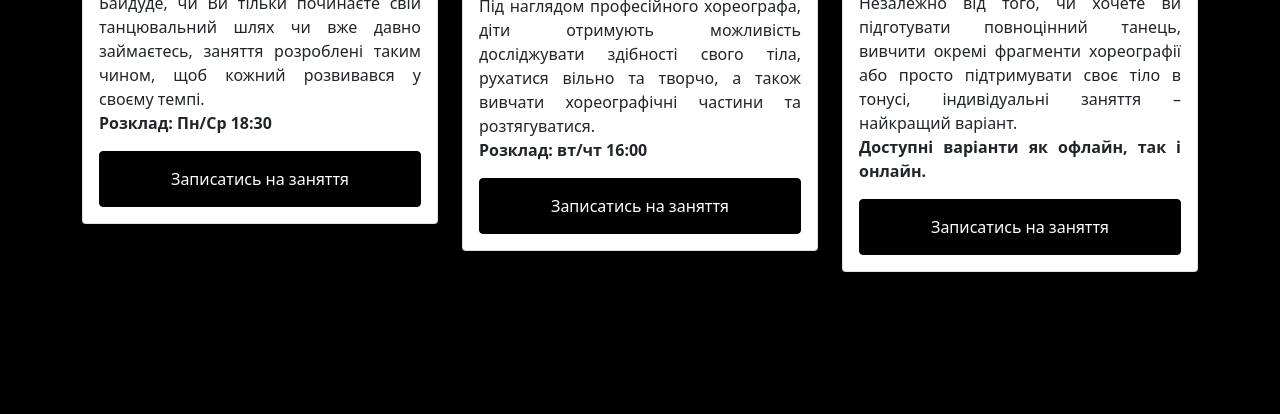
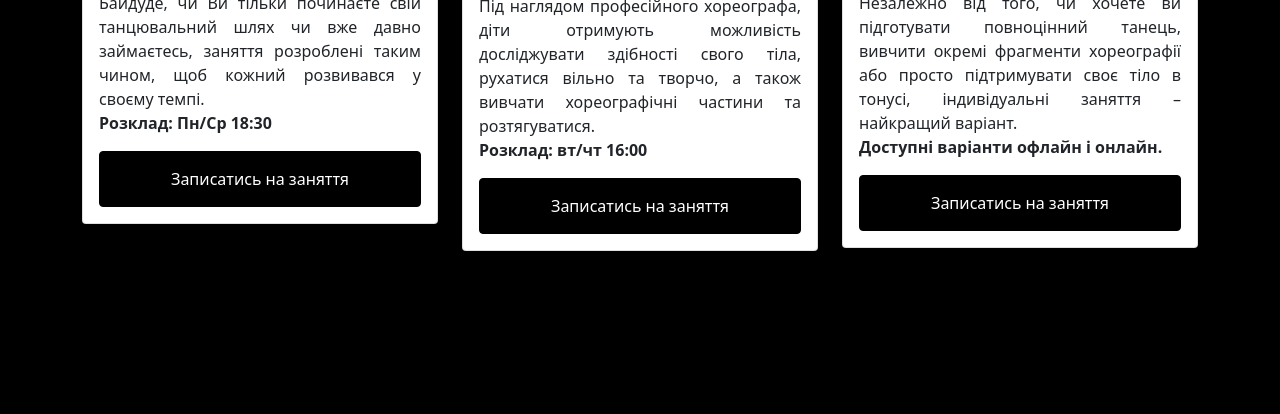
Before and after one commit to yaninarybalka/dancing-landing-page, a plain HTML site: page indexUA.html in a window 1280 px wide. Shown: the part 1340-1754 px from the top of the page. Drawn offline with nearby package versions, Linux system fonts and the light colour scheme.

Commit message:
updated description in Index_ua.html

```diff
--- a/indexUA.html
+++ b/indexUA.html
@@ -114,7 +114,7 @@
   <img src="images/standing.jpeg" class="card-img-top" alt="lying">
   <div class="card-body">
     <h5 class="card-title text-center">Індивідуальні заняття</h5>
-    <p class="card-text">Незалежно від того, чи хочете ви підготувати повноцінний танець, вивчити окремі фрагменти хореографії або просто підтримувати своє тіло в тонусі, індивідуальні заняття – найкращий варіант. <br/> <strong>Доступні варіанти як офлайн, так і онлайн.</strong></p>
+    <p class="card-text">Незалежно від того, чи хочете ви підготувати повноцінний танець, вивчити окремі фрагменти хореографії або просто підтримувати своє тіло в тонусі, індивідуальні заняття – найкращий варіант. <br/> <strong>Доступні варіанти офлайн і онлайн.</strong></p>
     <a href="#contact" class="btn btn-primary">Записатись на заняття</a>
   </div>
 </div>
```
